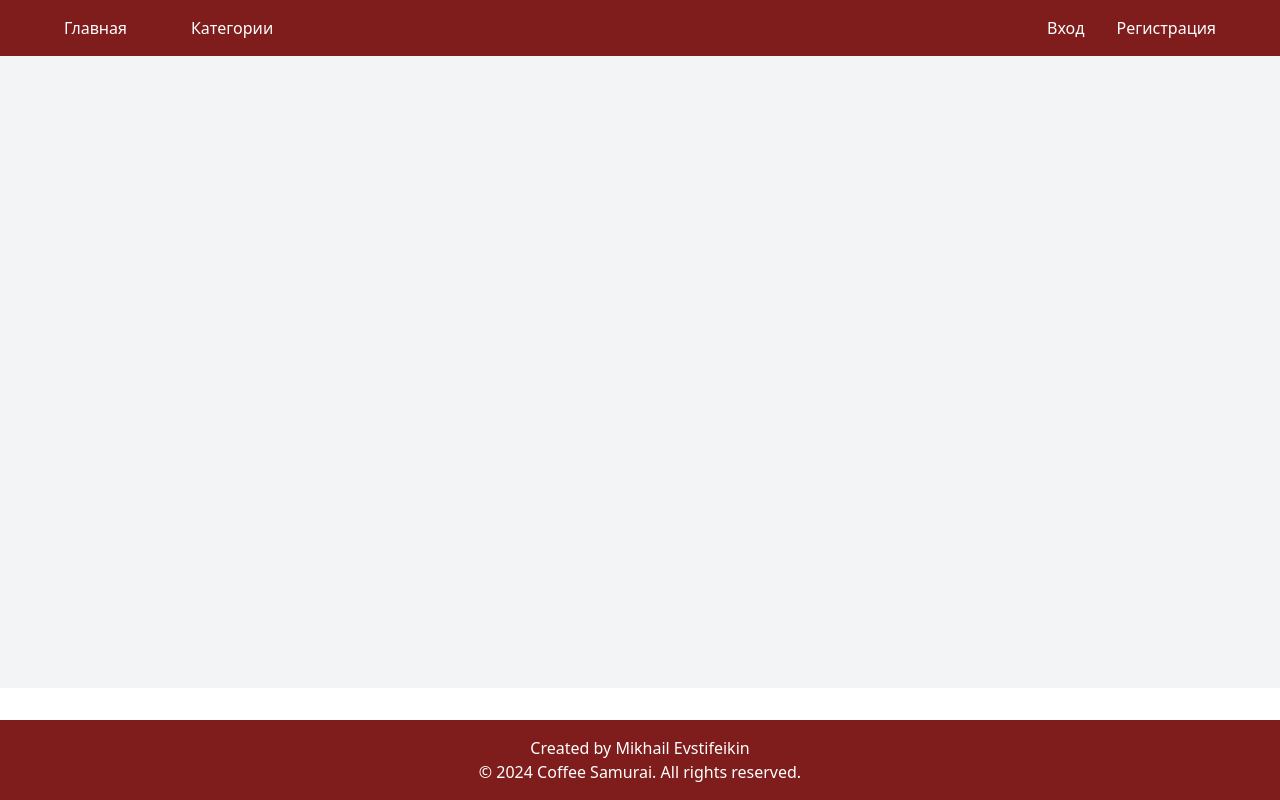
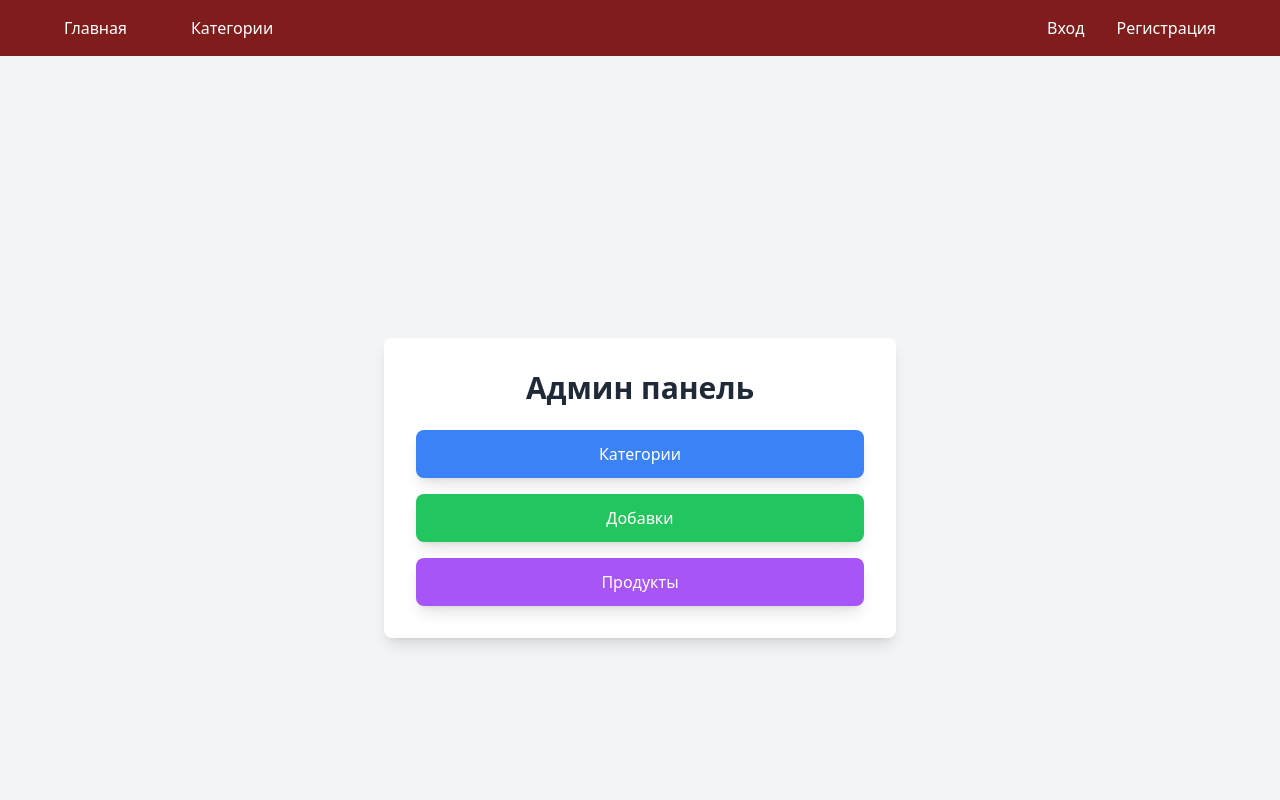
Before and after one commit to Kudzeri/coffee-order-frontend, a React (Create React App) app: page /admin in a window 1280 px wide. Shown: the top 800 px of the page. Built offline with nearby package versions, Linux system fonts and the light colour scheme.

Commit message:
Created admin page and etc

```diff
--- a/src/App.js
+++ b/src/App.js
@@ -7,6 +7,7 @@ import Login from "./pages/Login";
 import Profile from "./pages/Profile";
 import Categories from "./pages/Categories";
 import CategoryDetails from "./pages/CategoryDetails";
+import AdminHome from "./admin/Home";
 
 function App() {
   return (
@@ -20,6 +21,7 @@ function App() {
             <Route path="/profile" element={<Profile />} />
             <Route path="/categories" element={<Categories />} />
             <Route path="/categories/:id" element={<CategoryDetails />} />
+            <Route path="/admin" element={<AdminHome />} />
           </Routes>
         </main>
         <Footer />
--- /dev/null
+++ b/src/admin/Home.js
@@ -0,0 +1,39 @@
+import React from "react";
+import { Link } from "react-router-dom";
+
+const AdminHome = () => {
+  return (
+    <div className="flex justify-center items-center min-h-screen bg-gray-100 py-6">
+      <div className="bg-white p-8 rounded-lg shadow-lg w-full max-w-lg">
+        <h2 className="text-3xl font-semibold text-center text-gray-800 mb-6">
+          Админ панель
+        </h2>
+
+        <div className="space-y-4">
+          <Link
+            to="/admin/categories"
+            className="block text-center bg-blue-500 text-white py-3 px-6 rounded-lg shadow-lg hover:bg-blue-600"
+          >
+            Категории
+          </Link>
+
+          <Link
+            to="/admin/supplements"
+            className="block text-center bg-green-500 text-white py-3 px-6 rounded-lg shadow-lg hover:bg-green-600"
+          >
+            Добавки
+          </Link>
+
+          <Link
+            to="/admin/products"
+            className="block text-center bg-purple-500 text-white py-3 px-6 rounded-lg shadow-lg hover:bg-purple-600"
+          >
+            Продукты
+          </Link>
+        </div>
+      </div>
+    </div>
+  );
+};
+
+export default AdminHome;
--- a/src/output.css
+++ b/src/output.css
@@ -513,6 +513,9 @@ video {
 .block {
   display: block;
 }
+.inline-block {
+  display: inline-block;
+}
 .flex {
   display: flex;
 }
@@ -530,6 +533,9 @@ video {
 }
 .max-w-sm {
   max-width: 24rem;
+}
+.max-w-lg {
+  max-width: 32rem;
 }
 .flex-grow {
   flex-grow: 1;
@@ -567,6 +573,11 @@ video {
   --tw-space-x-reverse: 0;
   margin-right: calc(2rem * var(--tw-space-x-reverse));
   margin-left: calc(2rem * calc(1 - var(--tw-space-x-reverse)));
+}
+.space-y-4 > :not([hidden]) ~ :not([hidden]) {
+  --tw-space-y-reverse: 0;
+  margin-top: calc(1rem * calc(1 - var(--tw-space-y-reverse)));
+  margin-bottom: calc(1rem * var(--tw-space-y-reverse));
 }
 .rounded-lg {
   border-radius: 0.5rem;
@@ -611,6 +622,22 @@ video {
   --tw-bg-opacity: 1;
   background-color: rgb(234 179 8 / var(--tw-bg-opacity, 1));
 }
+.bg-blue-500 {
+  --tw-bg-opacity: 1;
+  background-color: rgb(59 130 246 / var(--tw-bg-opacity, 1));
+}
+.bg-red-500 {
+  --tw-bg-opacity: 1;
+  background-color: rgb(239 68 68 / var(--tw-bg-opacity, 1));
+}
+.bg-green-500 {
+  --tw-bg-opacity: 1;
+  background-color: rgb(34 197 94 / var(--tw-bg-opacity, 1));
+}
+.bg-purple-500 {
+  --tw-bg-opacity: 1;
+  background-color: rgb(168 85 247 / var(--tw-bg-opacity, 1));
+}
 .p-4 {
   padding: 1rem;
 }
@@ -639,6 +666,10 @@ video {
 .py-6 {
   padding-top: 1.5rem;
   padding-bottom: 1.5rem;
+}
+.py-3 {
+  padding-top: 0.75rem;
+  padding-bottom: 0.75rem;
 }
 .text-center {
   text-align: center;
@@ -745,6 +776,22 @@ video {
 .hover\:bg-yellow-600:hover {
   --tw-bg-opacity: 1;
   background-color: rgb(202 138 4 / var(--tw-bg-opacity, 1));
+}
+.hover\:bg-blue-600:hover {
+  --tw-bg-opacity: 1;
+  background-color: rgb(37 99 235 / var(--tw-bg-opacity, 1));
+}
+.hover\:bg-red-600:hover {
+  --tw-bg-opacity: 1;
+  background-color: rgb(220 38 38 / var(--tw-bg-opacity, 1));
+}
+.hover\:bg-green-600:hover {
+  --tw-bg-opacity: 1;
+  background-color: rgb(22 163 74 / var(--tw-bg-opacity, 1));
+}
+.hover\:bg-purple-600:hover {
+  --tw-bg-opacity: 1;
+  background-color: rgb(147 51 234 / var(--tw-bg-opacity, 1));
 }
 .hover\:text-white:hover {
   --tw-text-opacity: 1;
--- a/src/pages/Profile.js
+++ b/src/pages/Profile.js
@@ -1,4 +1,5 @@
 import React, { useState, useEffect } from "react";
+import { Link } from "react-router-dom";
 import axiosInstance from "../axiosConfig";
 
 const Profile = () => {
@@ -7,6 +8,7 @@ const Profile = () => {
     email: "",
     phone: "",
     isAnonymous: false,
+    role: "",
   });
   const [loading, setLoading] = useState(true);
   const [error, setError] = useState("");
@@ -22,6 +24,7 @@ const Profile = () => {
           email: user.email || "Отсутствует",
           phone: user.phone || "Отсутствует",
           isAnonymous: user.isAnonymous || false,
+          role: user.role || "",
         });
       } catch (err) {
         setError("Не удалось загрузить данные профиля.");
@@ -33,7 +36,6 @@ const Profile = () => {
     fetchProfile();
   }, []);
 
-  // Отображаем данные
   return (
     <div className="flex justify-center items-center min-h-screen bg-gray-100 py-6">
       <div className="bg-white p-8 rounded-lg shadow-lg w-full max-w-md">
@@ -73,6 +75,17 @@ const Profile = () => {
                   : "Пользователь"}
               </p>
             </div>
+
+            {profileData.role === "admin" && (
+              <div className="text-center mt-6">
+                <Link
+                  to="/admin"
+                  className="inline-block bg-red-500 text-white py-2 px-4 rounded-lg shadow-lg hover:bg-red-600"
+                >
+                  Перейти в админ панель
+                </Link>
+              </div>
+            )}
           </div>
         )}
       </div>
```
